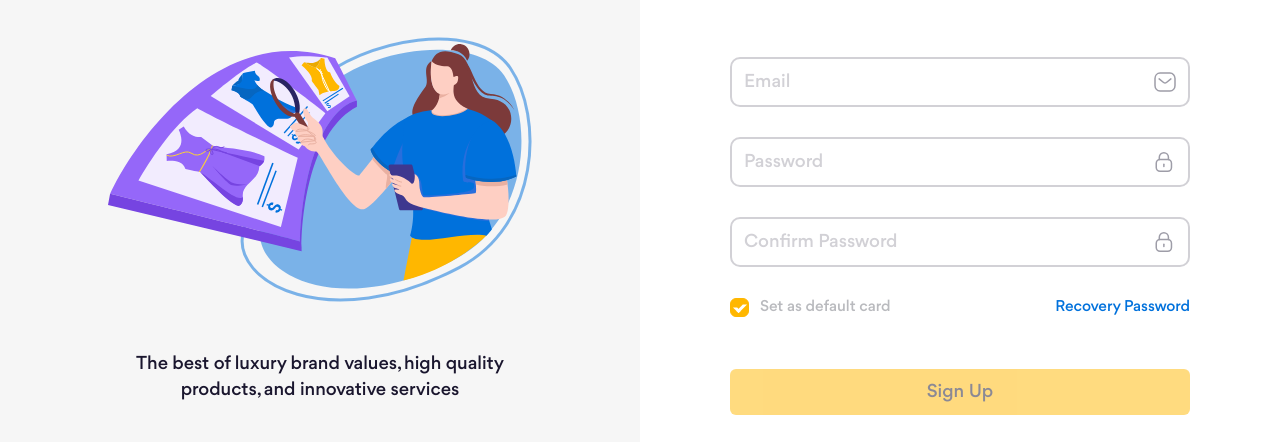
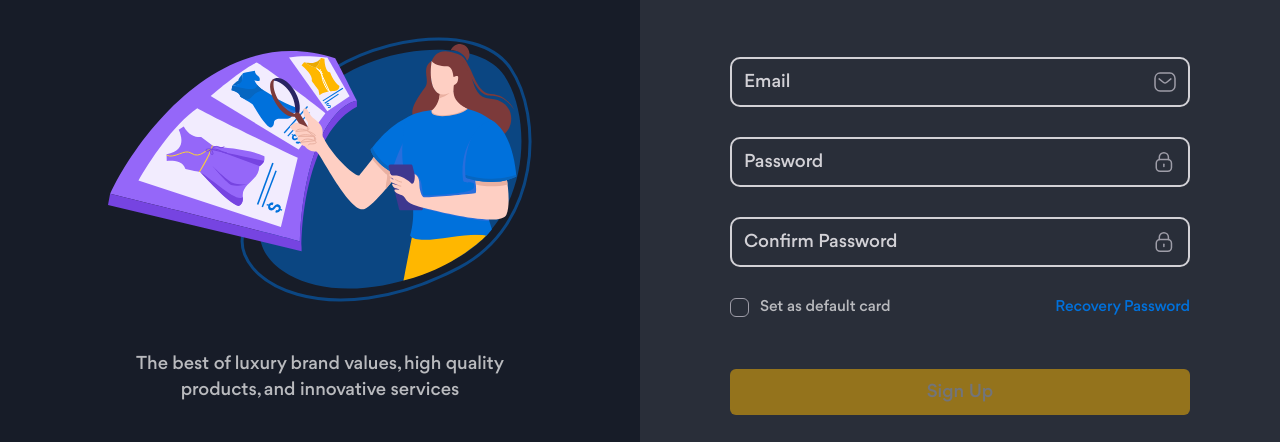
Before and after one commit to GiaHuyyy/Project-08, a website: page sign-up.html in a window 1280 px wide. Shown: the part 233-675 px from the top of the page. Drawn offline with Linux system fonts and the light colour scheme.

Commit message:
Sửa các lỗi của màn Sign Up

```diff
--- a/scss/base/_base.scss
+++ b/scss/base/_base.scss
@@ -33,6 +33,7 @@ a,
 img,
 button,
 input,
+label,
 textarea,
 select {
     font-family: inherit;
--- a/scss/base/_keyframes.scss
+++ b/scss/base/_keyframes.scss
@@ -1,22 +1,13 @@
 @keyframes shake {
-    10%,
-    90% {
-        transform: translate3d(-1px, 0, 0);
+    0%,
+    100% {
+        translate: 0;
     }
-
-    20%,
-    80% {
-        transform: translate3d(2px, 0, 0);
+    25%,
+    75% {
+        translate: 4px;
     }
-
-    30%,
-    50%,
-    70% {
-        transform: translate3d(-4px, 0, 0);
-    }
-
-    40%,
-    60% {
-        transform: translate3d(4px, 0, 0);
+    50% {
+        translate: -4px;
     }
 }
--- a/scss/components/_forms.scss
+++ b/scss/components/_forms.scss
@@ -1,4 +1,6 @@
-@use "../base";
+@use "../abstracts";
+
+$error-color: #ed4337;
 
 .form {
     &:has(:invalid) &__submit-btn {
@@ -17,8 +19,8 @@
 
     &__group:has(:invalid):has(&__input:not(:placeholder-shown)):has(&__input:not(:focus-within)) {
         .form__text-input {
-            border-color: red;
-            background: rgb($color: red, $alpha: 0.1);
+            border-color: $error-color;
+            background: rgb($color: $error-color, $alpha: 0.1);
         }
 
         .form__input-icon {
@@ -41,6 +43,10 @@
         &:focus-within {
             border-color: #77dae6;
         }
+
+        @include abstracts.screen(md) {
+            height: 48px;
+        }
     }
 
     &__input {
@@ -51,8 +57,17 @@
         font-weight: 500;
         line-height: 144.444%;
 
+        @include abstracts.screen(md) {
+            font-size: 1.6rem;
+        }
+
         &::placeholder {
             color: #d2d1d6;
+        }
+
+        &:focus ~ &-icon {
+            filter: brightness(0) saturate(100%) invert(98%) sepia(39%) saturate(7253%) hue-rotate(157deg)
+                brightness(93%) contrast(92%);
         }
 
         &-icon,
@@ -62,7 +77,7 @@
 
         &-icon-error {
             display: none;
-            animation: shake 0.8s;
+            animation: shake 0.5s;
         }
     }
 
@@ -71,7 +86,7 @@
         font-size: 1.4rem;
         font-weight: 500;
         margin: 10px 0 0 15px;
-        color: red;
+        color: $error-color;
         display: none;
     }
 
@@ -96,8 +111,8 @@
         }
 
         &::after {
-            top: 5px;
-            left: 4px;
+            top: 4px;
+            left: 3px;
             width: 12px;
             height: 8px;
             border-width: 3px;
@@ -127,6 +142,11 @@
             font-weight: 500;
             line-height: 146.667%;
             color: #b9babe;
+
+            @include abstracts.screen(md) {
+                font-size: 1.4rem;
+                font-weight: 400;
+            }
         }
     }
 }
--- a/scss/components/_logo.scss
+++ b/scss/components/_logo.scss
@@ -5,28 +5,9 @@
     align-items: center;
     column-gap: 14px;
 
-    @include abstracts.screen(lg) {
-        column-gap: 10px;
-        margin-left: 39px;
-    }
-
-    @include abstracts.screen(md) {
-        margin-left: 0;
-    }
-
     &__title {
         font-size: 2.2rem;
         font-weight: 700;
         line-height: 145.455%;
-
-        @include abstracts.screen(lg) {
-            font-size: 1.8rem;
-        }
-    }
-
-    &__img {
-        @include abstracts.screen(lg) {
-            width: 24px;
-        }
     }
 }
--- a/scss/layout/_header.scss
+++ b/scss/layout/_header.scss
@@ -29,6 +29,29 @@
 
     @include abstracts.screen(sm) {
         padding: 16px 0;
+    }
+
+    &__logo {
+        @include abstracts.screen(lg) {
+            column-gap: 10px !important;
+            margin-left: 39px;
+
+            &-title {
+                font-size: 1.8rem !important;
+            }
+
+            &-img {
+                width: 24px;
+            }
+        }
+
+        @include abstracts.screen(md) {
+            position: absolute;
+            top: 50%;
+            left: 50%;
+            translate: -50% -50%;
+            margin-left: 0;
+        }
     }
 }
 
--- a/scss/pages/_auth.scss
+++ b/scss/pages/_auth.scss
@@ -3,6 +3,11 @@
 .auth {
     display: flex;
     min-height: 100vh;
+
+    @supports (-webkit-touch-callout: none) {
+        min-height: -webkit-fill-available;
+    }
+
     color: var(--auth-text-color);
 
     &__intro,
@@ -43,6 +48,11 @@
             font-weight: 500;
             line-height: 144.444%;
             max-width: 412px;
+
+            @include abstracts.screen(md) {
+                font-size: 1.5rem;
+                line-height: 146.667%;
+            }
         }
     }
 
@@ -77,6 +87,10 @@
         font-size: 3rem;
         font-weight: 500;
         line-height: 146.667%;
+
+        @include abstracts.screen(md) {
+            font-size: 2.2rem;
+        }
     }
 
     &__desc {
@@ -86,11 +100,19 @@
         font-weight: 500;
         line-height: 146.667%;
         color: #9e9da8;
+
+        @include abstracts.screen(md) {
+            font-size: 1.4rem;
+        }
     }
 
     &__form {
         width: 100%;
         margin-top: 30px;
+
+        @include abstracts.screen(md) {
+            margin-top: 0;
+        }
     }
 
     &__link {
@@ -99,9 +121,17 @@
         font-weight: 500;
         line-height: 146.667%;
 
+        @include abstracts.screen(md) {
+            font-size: 1.4rem;
+        }
+
         &-sign-in {
             font-size: 1.8rem;
             line-height: 144.444%;
+
+            @include abstracts.screen(md) {
+                font-size: 1.6rem;
+            }
         }
 
         &:hover {
@@ -121,13 +151,20 @@
         & + & {
             margin-top: 30px;
         }
+
+        &-icon {
+            filter: var(--auth-content-icon-color);
+        }
     }
 
     &__text {
         margin-top: 108px;
         color: #9e9da8;
         font-size: 1.8rem;
-        font-weight: 400;
         line-height: 144.444%;
+
+        @include abstracts.screen(md) {
+            font-size: 1.6rem;
+        }
     }
 }
--- a/scss/theme/_dark.scss
+++ b/scss/theme/_dark.scss
@@ -69,4 +69,5 @@ html.dark {
     --auth-text-color: #B9BABE;
     --auth-intro-bg: #171C28;
     --auth-content-bg: #292e39;
+    --auth-content-icon-color: brightness(0) saturate(100%) invert(82%) sepia(8%) saturate(100%) hue-rotate(191deg) brightness(90%) contrast(90%);
 }
--- a/sign-up.html
+++ b/sign-up.html
@@ -1,5 +1,5 @@
 <!DOCTYPE html>
-<html lang="en" class="">
+<html lang="en" class="dark">
     <head>
         <meta charset="UTF-8" />
         <meta name="viewport" content="width=device-width, initial-scale=1.0" />
@@ -102,7 +102,7 @@
                         <!-- Form group 4 -->
                         <div class="form__group form__group-inline">
                             <label class="form__checkbox">
-                                <input type="checkbox" name="" id="" class="form__checkbox-input" hidden checked/>
+                                <input type="checkbox" name="" id="" class="form__checkbox-input" hidden />
                                 <span class="form__checkbox-label">Set as default card</span>
                             </label>
                             <a href="#!" class="auth__link form__pull-right">Recovery Password</a>
@@ -112,7 +112,7 @@
                         <div class="form__group auth__btn-group">
                             <button class="btn btn--primary auth__btn form__submit-btn">Sign Up</button>
                             <button class="btn btn--outline auth__btn">
-                                <img src="./assets/icons/google.svg" alt="" class="btn__icon" />
+                                <img src="./assets/icons/google.svg" alt="" class="auth__btn-icon" />
                                 Sign in with Google
                             </button>
                         </div>
```
Also changed, not shown: templates/header-logined.html (+3 -3 lines), templates/header.html (+3 -3 lines), assets/css/main.css, 1 other file.
